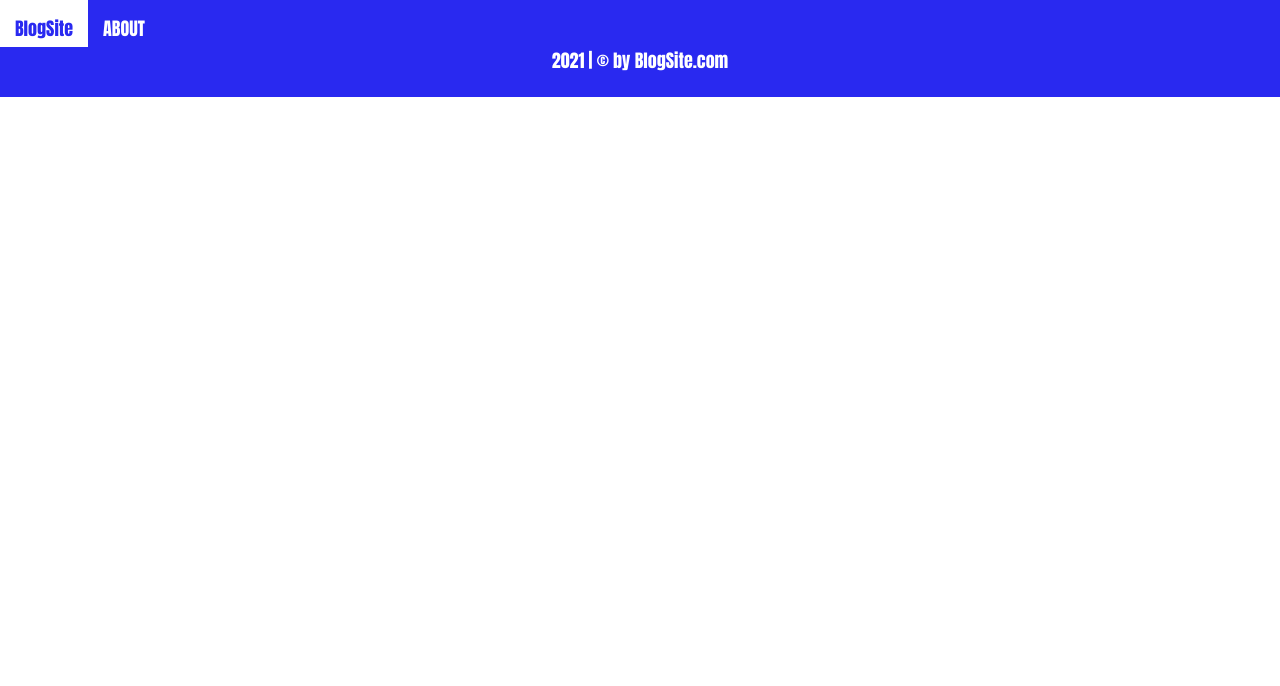
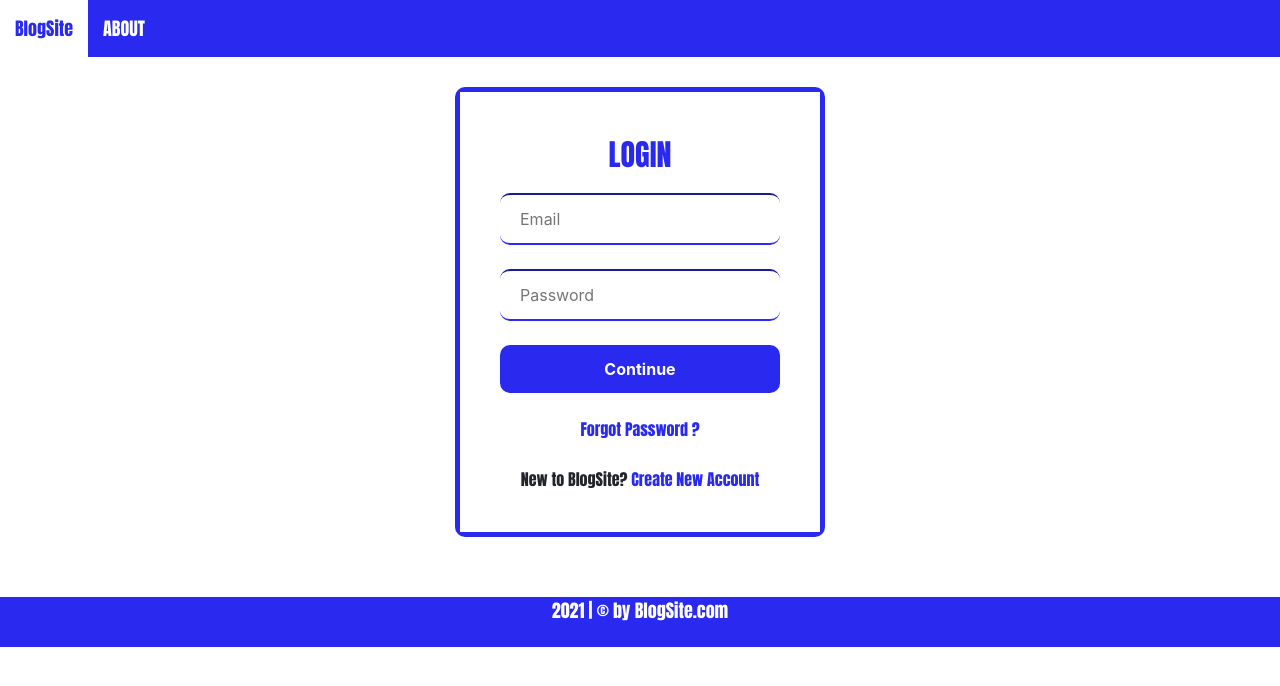
Before and after one commit to Honey-Dev/React_register, a React (Create React App) app: page / in a window 1280 px wide. Shown: the top 686 px of the page. Built offline with nearby package versions, Linux system fonts and the light colour scheme.

Commit message:
fourth commit

```diff
--- a/src/App.js
+++ b/src/App.js
@@ -11,7 +11,7 @@ function App() {
     <>
       <Header />
       <Switch>
-        <Route exact path='/React_register/' component={Login_page} />
+        <Route exact path='/' component={Login_page} />
         <Route path='/Signup' component={Signup} />
       </Switch>
 
```
